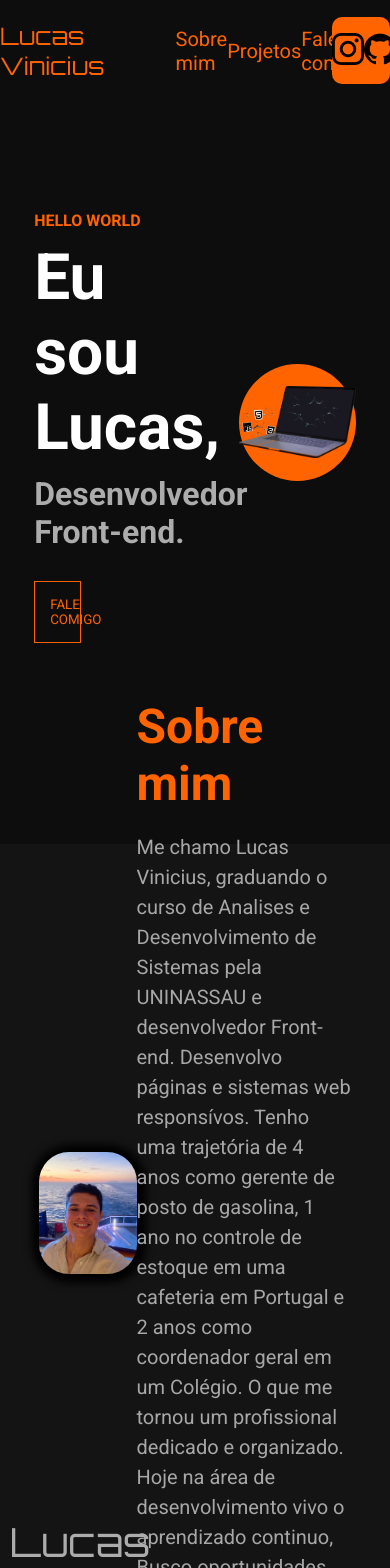
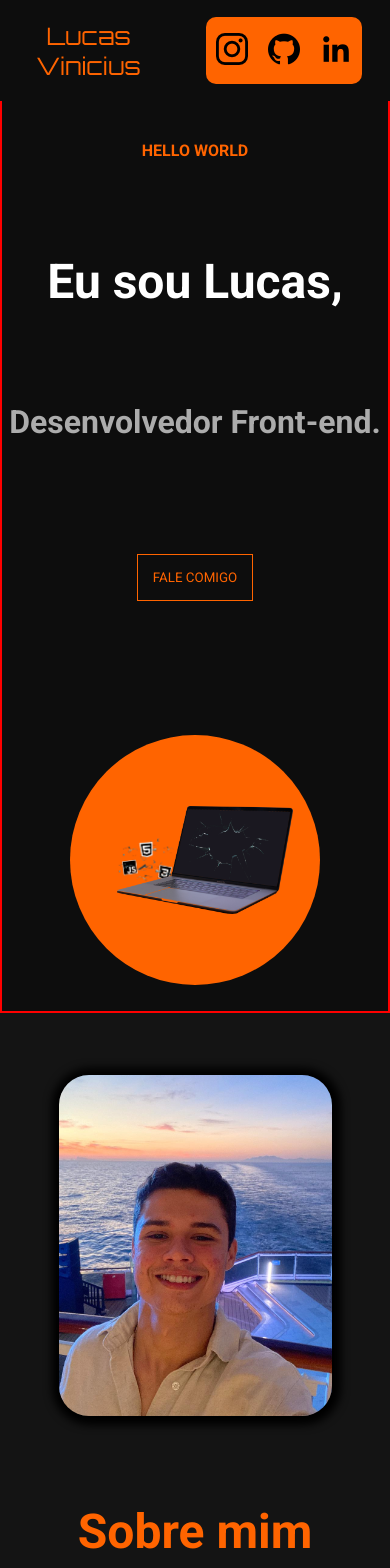
Before and after one commit to Lucasvpldeveloper/Meu-Portiflio, a React (Vite) app: page / in a window 390 px wide. Shown: the top 1568 px of the page. Built offline with nearby package versions, Linux system fonts and the light colour scheme.

Commit message:
responsivo header e main 480px

```diff
--- a/src/components/Footer.jsx/footer.module.scss
+++ b/src/components/Footer.jsx/footer.module.scss
@@ -2,7 +2,7 @@
 
 
 .boxFooter{
-    border: 1px solid white;
+    border-top: 1px solid white;
     background-color: #0D0D0D;
     height: 10vw;
     display: flex;
--- a/src/components/Header.jsx/header.module.scss
+++ b/src/components/Header.jsx/header.module.scss
@@ -4,15 +4,16 @@
 .boxHeader{
     position: fixed;
     width: 100%;
-    .boxTitulo{
-        font-family: "Orbitron", sans-serif;
-        font-weight: lighter;
-    }
+    z-index: 1000;
     display: flex;
     align-items: center;
     justify-content: space-around;
     height: 12vh;
     background-color: #0D0D0D;
+    .boxTitulo{
+        font-family: "Orbitron", sans-serif;
+        font-weight: lighter;
+    }
     .boxMenu{
         width: 40vw;
         height: 8vh;
@@ -34,3 +35,19 @@
         justify-content: space-around;
     }
 }
+
+@media (max-width: 480px) {
+    .boxHeader{
+        .boxTitulo{
+            font-size: 1.5em;
+            width: 120px;
+            text-align: center;
+        }
+        .boxMenu{
+            display: none;
+        }
+        .boxImagem{
+            width: 40vw;
+        }
+    }
+}
--- a/src/components/Main.jsx/main.jsx
+++ b/src/components/Main.jsx/main.jsx
@@ -30,8 +30,21 @@ export default function Main(){
                         <div id="about" className={S.container} >
                             <h3>Sobre mim</h3>
                         </div>
-                        <p>Me chamo Lucas Vinicius, graduando o curso de Analises e Desenvolvimento de Sistemas pela UNINASSAU e desenvolvedor Front-end. Desenvolvo páginas e sistemas web responsívos. Tenho uma trajetória de 4 anos como gerente de posto de gasolina, 1 ano no controle de estoque em uma cafeteria em Portugal e 2 anos como coordenador geral em um Colégio. O que me tornou um profissional dedicado e organizado. Hoje na área de desenvolvimento vivo o aprendizado continuo, Busco oportunidades no mercado como dev e, em um futuro próximo, viso me tornar um desenvolvedor Full Stack.  </p>
+                        <p>Me chamo Lucas Vinicius, graduando o curso de Analises e Desenvolvimento de Sistemas pela UNINASSAU e desenvolvedor Front-end. Desenvolvo páginas e sistemas web responsívos. Tenho uma trajetória de 4 anos como gerente de posto de gasolina, 1 ano no controle de estoque em uma cafeteria em Portugal e 2 anos como coordenador geral em um Colégio. O que me tornou um profissional dedicado e organizado. Hoje na área de desenvolvimento vivo o aprendizado continuo, Busco oportunidades no mercado como dev e, em um futuro próximo, viso me tornar um desenvolvedor Full Stack.</p>
                     </section>
+                </section>
+            </section>
+            <section>
+                <section>
+                    <div>
+
+                    </div>
+                    <div>
+
+                    </div>
+                    <div>
+
+                    </div>
                 </section>
             </section>
         </main>
--- a/src/components/Main.jsx/main.module.scss
+++ b/src/components/Main.jsx/main.module.scss
@@ -1,10 +1,9 @@
-
 html{
     scroll-behavior: smooth;
 }
 
 .boxMain{
-    height: 188vh;
+    height: 100%;
     background-color: #0D0D0D;
     .boxPrincipal{
         height: 100vh;
@@ -58,7 +57,6 @@ html{
                 img{
                     width: 30vw;
                     position: relative;
-
                 }
                 .boxVidro{
                     width: 10vw;
@@ -102,3 +100,66 @@ html{
         }
     }
 }
+
+@media (max-width: 480px) {
+    .boxMain{
+        .boxPrincipal{
+            display: flex;
+            flex-direction: column;
+            border: 2px solid red;
+            height: 120vh;
+            .boxIntroducao{
+                width: 100%;
+                height: 65%;
+                display: flex;
+                flex-direction: column;
+                align-items: center;
+                justify-content: space-evenly;
+                padding-top: 20px;
+                h1{
+                    font-size: 3em;
+                }
+                button{
+                    width: 100%;
+                }
+            }
+            .boxBola{
+                width: 250px;
+                height: 250px;
+                .boxIMG{
+                    width: 40vw ;
+                    height: 30vh;
+                    display: flex;
+                    align-items: center;
+                    img{
+                        width: 45vw;
+                    }
+                    .boxVidro{
+                        width: 15vw;
+                    }
+                }
+            }
+        }
+      .boxSecundaria{
+        height: 135vh;
+        .boxInterna{
+            display: flex;
+            flex-direction: column;
+            width: 100%;
+            height: 100%;
+            padding: 20px;
+            .boxLucas{
+                img{
+                    width: 70vw;
+                }
+            }
+            .boxDescricao{
+                width: 100%;
+                h3{
+                    text-align: center;
+                }
+            }
+        }
+      }
+    }
+}
```
